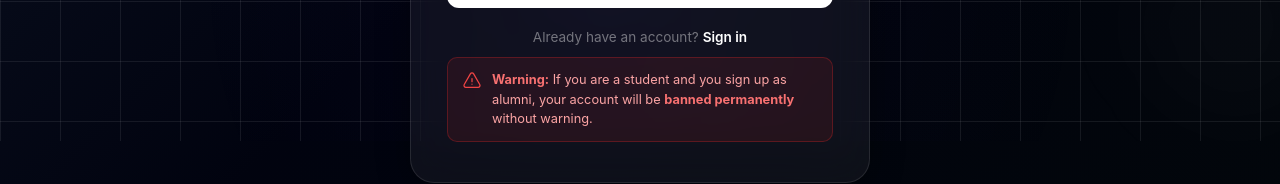
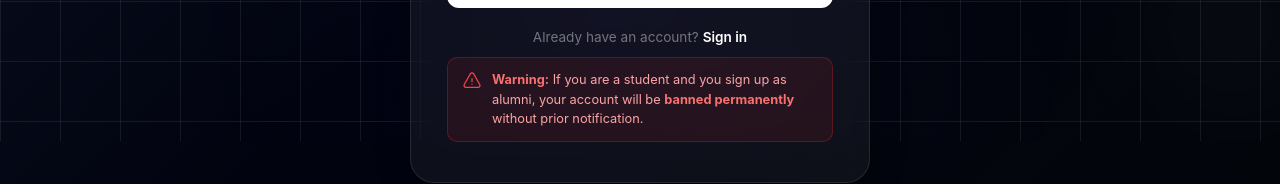
Before and after one commit to thatGuy4u/AlumioDTU, a React (Vite) app: page /auth/signup in a window 1280 px wide. Both pictures are taken after a click on the button "Alumni". Shown: the part 659-843 px from the top of the page. Built offline with nearby package versions, Linux system fonts and the light colour scheme; no server answers; a web font is replaced by a local one.

Commit message:
message update

```diff
--- a/src/pages/auth/SignupPage.jsx
+++ b/src/pages/auth/SignupPage.jsx
@@ -208,7 +208,7 @@ export default function SignupPage() {
           >
             <HiOutlineExclamationTriangle size={20} />
             <p>
-              <strong>Warning:</strong> If you are a student and you sign up as alumni, your account will be <strong>banned permanently</strong> without warning.
+              <strong>Warning:</strong> If you are a student and you sign up as alumni, your account will be <strong>banned permanently</strong> without prior notification.
             </p>
           </motion.div>
         )}
```
